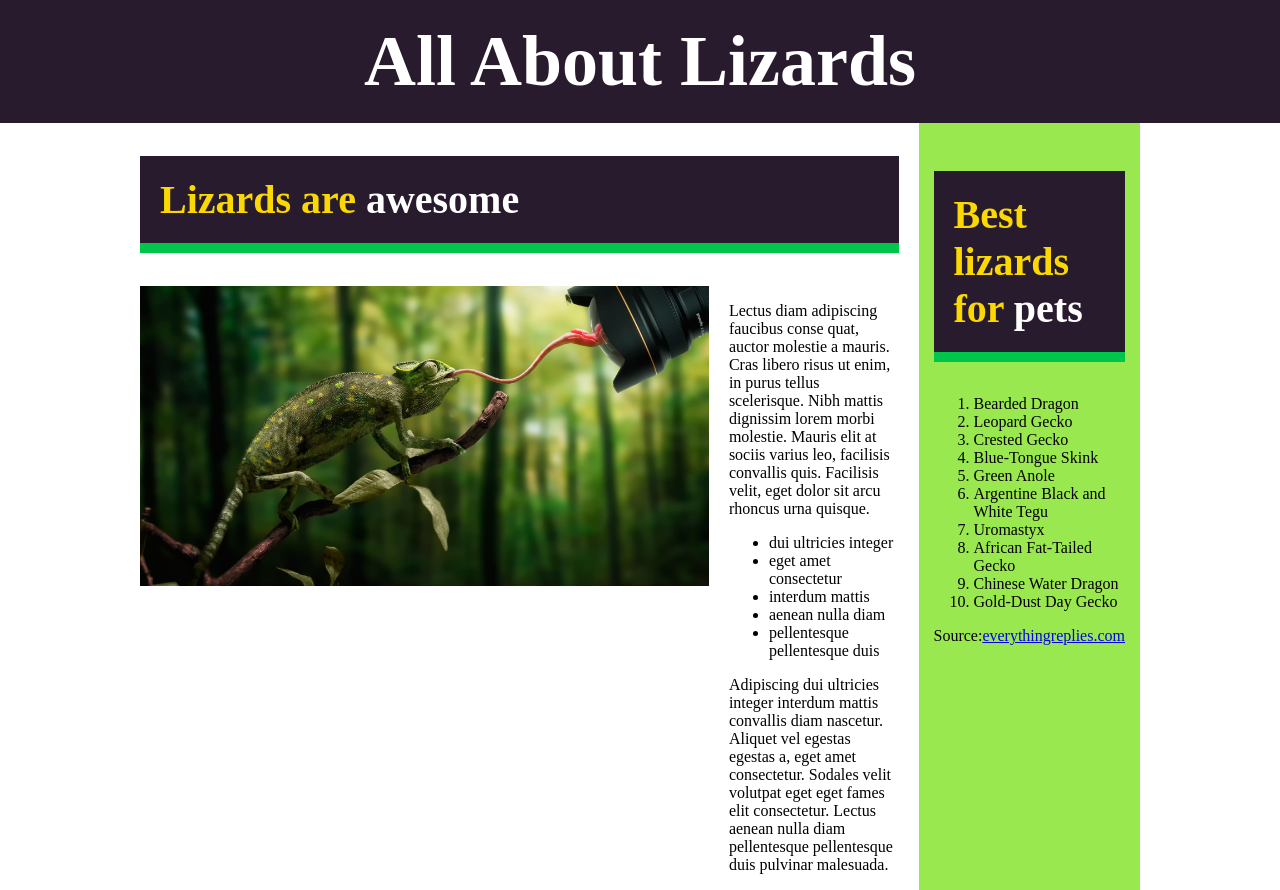
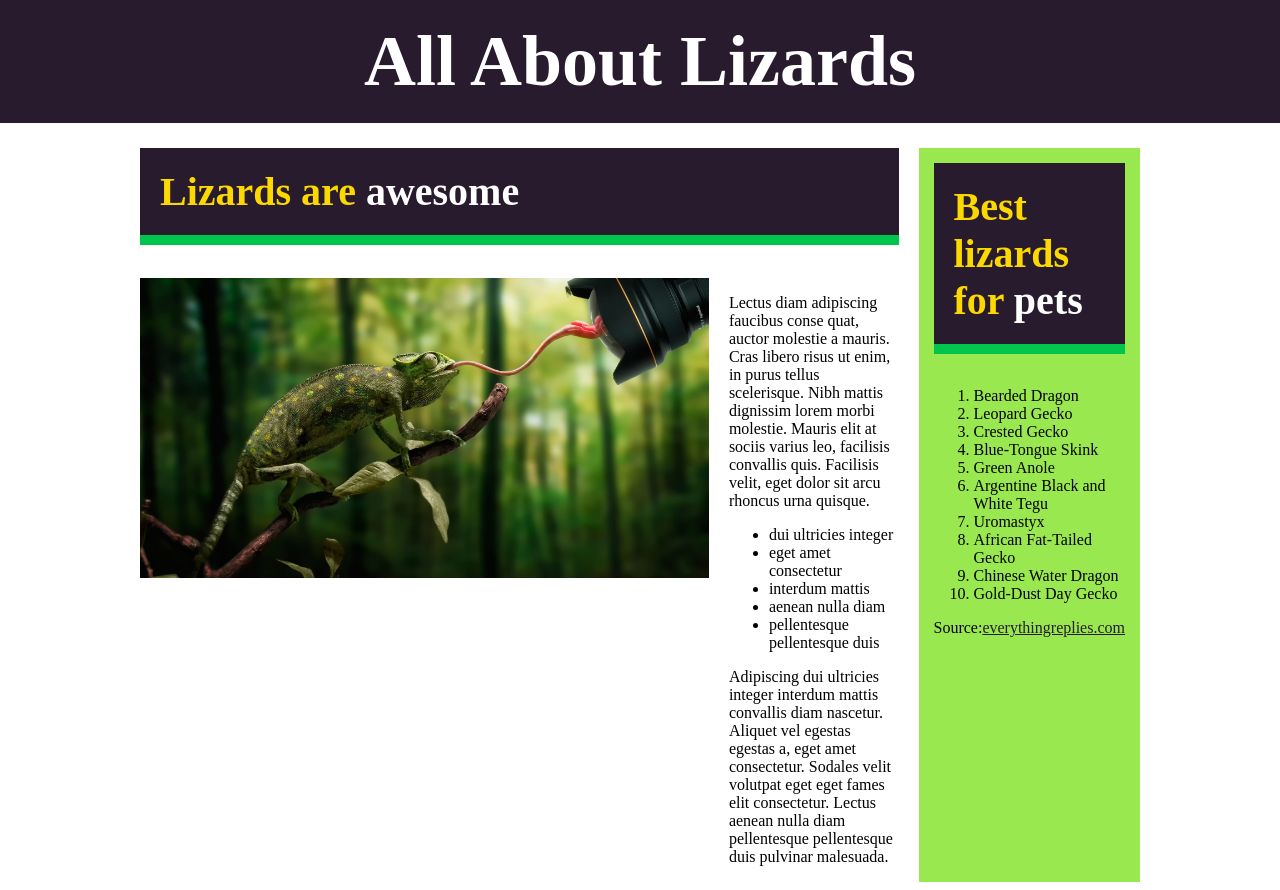
Before and after one commit to RRohitGitHub/FirstHomePage, a plain HTML site: page index.html in a window 1280 px wide. Drawn offline with Linux system fonts and the light colour scheme.

Commit message:
Creating hover and small adjustments to layout

```diff
--- a/css/style.css
+++ b/css/style.css
@@ -11,6 +11,7 @@ header{
     color:#fff;
     text-align: center;
     padding: 20px;
+    margin-bottom: 25px;
 }
 
 h1{
@@ -18,20 +19,30 @@ h1{
     margin:0;
 }
 
+a{
+    color:#281B2D;
+}
+
+a:hover{
+    color:#fff;
+}
+
 .subhead{
     color:#FCD801;
     background: #281B2D;
     font-size: 40px;
     border-bottom: solid 10px #00C54C;
-    padding: 20px 20px;
+    padding: 20px ;
+    margin-top :0;
 }
 
 .white-text{
     color:#fff;
 }
 
+
 .container{
-    max-width:1000px;
+    max-width: 1000px;
     margin-left: auto;
     margin-right: auto;
     padding: 0 20px;
```
